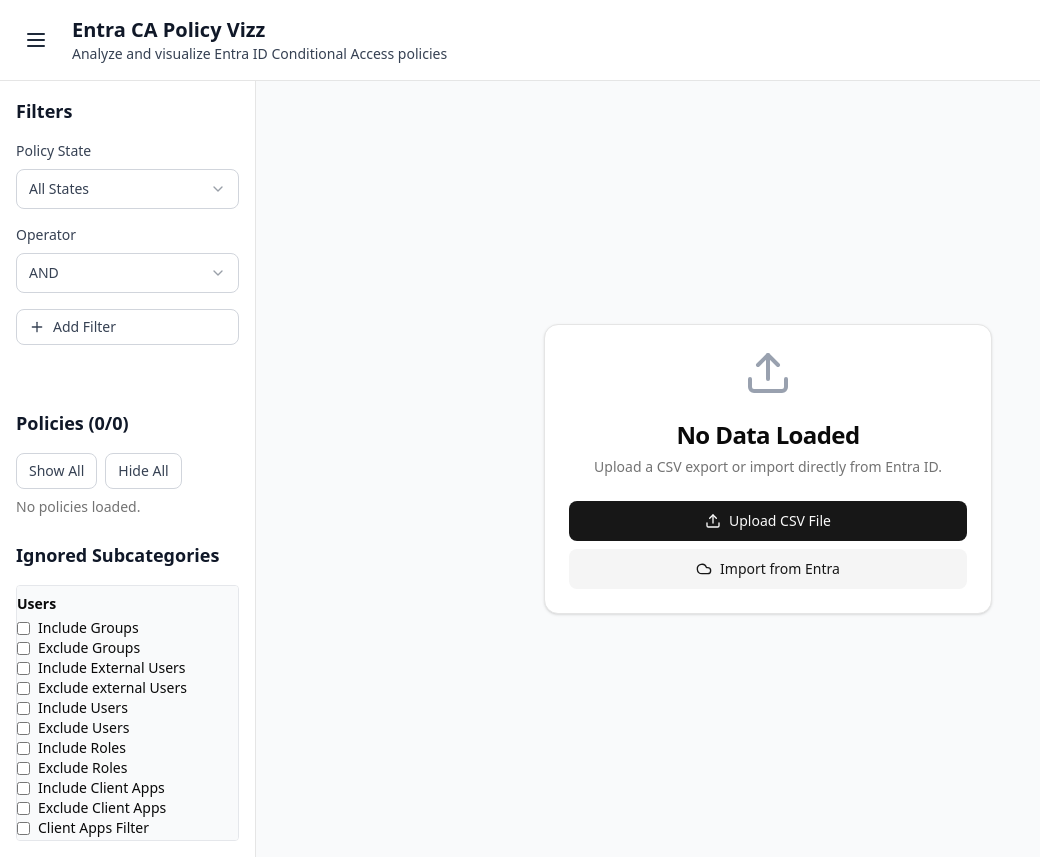
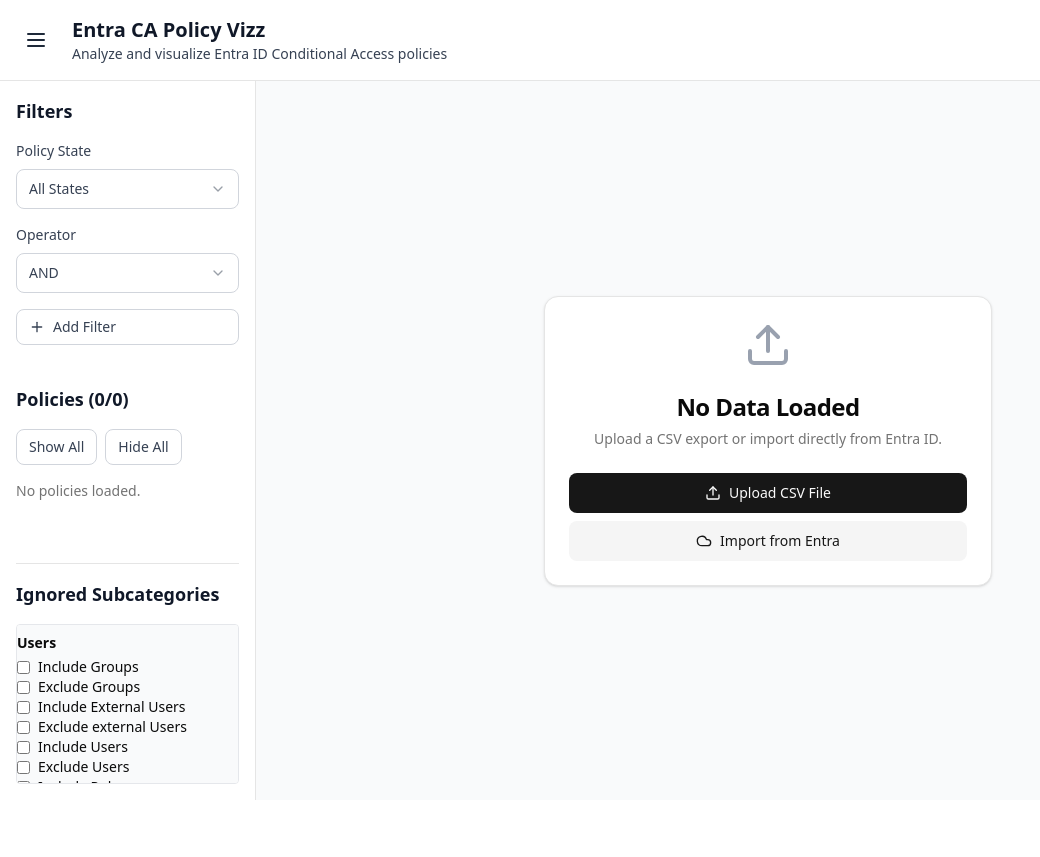
Before and after one commit to edipal/entra-ca-policy-vizz, a Next.js app: page / in a window 1280 px wide. Shown: the whole page, without its empty margins (0-1040 px from the left). After the commit the page ends 800 px from the top, so only its background shows below. Built offline with nearby package versions, Linux system fonts and the light colour scheme.

Commit message:
fix scroll issue

```diff
--- a/src/app/globals.css
+++ b/src/app/globals.css
@@ -1,6 +1,14 @@
 @import "tailwindcss";
 
 @custom-variant dark (&:is(.dark *));
+
+html,
+body {
+  height: 100% !important;
+  width: 100% !important;
+  overflow: hidden !important; /* Force prevent document scrolling */
+  overscroll-behavior: none;
+}
 
 :root {
   --background: oklch(1 0 0);
--- a/src/app/page.tsx
+++ b/src/app/page.tsx
@@ -214,9 +214,9 @@
   }, [])
 
   return (
-    <div className="flex flex-col min-h-screen">
+    <div className="flex flex-col h-screen max-h-screen w-full overflow-hidden bg-background text-foreground">
       <Header fileName={fileName} policyCount={policyCount} toggleSidebar={toggleSidebar} />
-      <div className="flex flex-1">
+      <div className="flex flex-1 min-h-0 overflow-hidden">
         <Sidebar
           isSidebarOpen={isSidebarOpen}
           policies={policies}
--- a/src/components/main-content.tsx
+++ b/src/components/main-content.tsx
@@ -77,7 +77,7 @@
     }
 
     return (
-      <main className="flex-1 p-4 bg-gray-50 dark:bg-gray-900 overflow-auto">
+      <main className="flex-1 h-full min-h-0 p-4 bg-gray-50 dark:bg-gray-900 overflow-auto">
         <GraphVisualization
           graph={graph}
           policyColorMap={policyColorMap}
--- a/src/components/sidebar.tsx
+++ b/src/components/sidebar.tsx
@@ -70,7 +70,7 @@
   return (
     <aside
       className={cn(
-        "border-r bg-white dark:bg-gray-950 transition-all duration-300 ease-in-out flex-shrink-0 h-full min-h-0 flex flex-col overflow-hidden",
+        "border-r bg-white dark:bg-gray-950 transition-all duration-300 ease-in-out flex-shrink-0 h-full max-h-full min-h-0 flex flex-col overflow-hidden",
         isSidebarOpen ? "w-64 p-4" : "w-20 p-2"
       )}
     >
@@ -93,12 +93,12 @@
           </section>
 
           {/* Policies Section */}
-          <section className="mt-6 flex-1 min-h-0 flex flex-col">
-            <h2 className="font-bold text-gray-900 dark:text-gray-100 text-lg mb-4">
+          <div className="flex-1 min-h-0 flex flex-col overflow-hidden">
+            <h2 className="font-bold text-gray-900 dark:text-gray-100 text-lg mb-4 shrink-0">
               Policies ({visiblePoliciesCount}/{filteredPoliciesCount})
             </h2>
-            <div className="space-y-4 flex-1 min-h-0 flex flex-col">
-              <div className="flex gap-2 mb-2">
+            <div className="flex flex-col flex-1 min-h-0 overflow-hidden space-y-4">
+              <div className="flex gap-2 shrink-0">
                 <Button
                   variant="outline"
                   size="sm"
@@ -116,7 +116,7 @@
                   Hide All
                 </Button>
               </div>
-              <div className="space-y-2 flex-1 min-h-0 overflow-y-auto max-h-[60vh]">
+              <div className="flex-1 min-h-0 overflow-y-auto pr-2">
                 {filteredPolicies && filteredPolicies.length > 0 ? (
                   filteredPolicies.map((policy, index) => (
                     <PolicyCard
@@ -137,14 +137,14 @@
                 )}
               </div>
             </div>
-          </section>
+          </div>
 
           {/* Ignored Subcategories Section at the bottom */}
-          <section className="mt-auto">
+          <div className="mt-auto pt-4 shrink-0 border-t dark:border-gray-800">
             <h2 className="font-bold text-gray-900 dark:text-gray-100 text-lg mb-4">
               Ignored Subcategories
             </h2>
-            <div className="space-y-2 max-h-64 overflow-y-auto pr-1 border border-gray-200 dark:border-gray-800 rounded bg-gray-50 dark:bg-gray-900">
+            <div className="space-y-2 max-h-40 overflow-y-auto pr-1 border border-gray-200 dark:border-gray-800 rounded bg-gray-50 dark:bg-gray-900">
               {subcategoriesByCategory.map(({ category, subcategories }) => (
                 <div key={category}>
                   <div className="font-semibold text-sm mt-2 mb-1">{category}</div>
@@ -162,11 +162,11 @@
                 </div>
               ))}
             </div>
-          </section>
+          </div>
         </div>
       ) : (
         // Collapsed sidebar
-        <div className="h-150 flex flex-col items-center pt-8 gap-8">
+        <div className="h-full flex flex-col items-center pt-8 gap-8">
           <div className="flex items-center justify-center h-40">
             <h2 className="font-bold text-gray-900 dark:text-gray-100 text-base transform rotate-90 origin-center whitespace-nowrap">
               Filters
```
